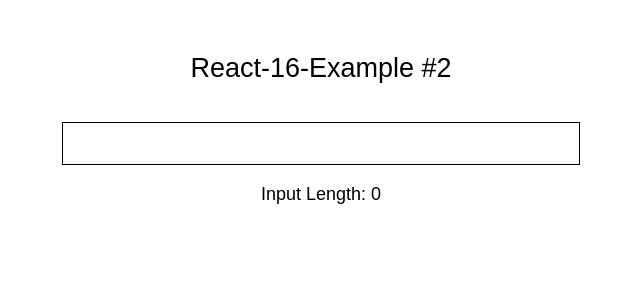
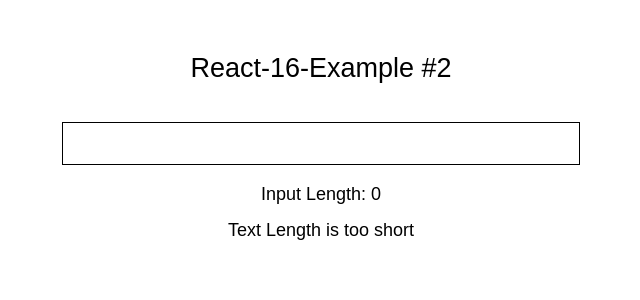
Before and after one commit to rivermanvr/react-16-reampup-ex2, a React (Create React App) app: page / in a window 1280 px wide. Shown: the top 300 px of the page, without its empty margins (319-959 px from the left). Built offline with nearby package versions, Linux system fonts and the light colour scheme.

Commit message:
validation component finished

```diff
--- a/src/App.js
+++ b/src/App.js
@@ -1,5 +1,6 @@
 import React, { Component } from 'react';
 import './App.css';
+import Validation from './Validation/Validation';
 
 class App extends Component {
   state = {
@@ -14,6 +15,7 @@ class App extends Component {
   render() {
     const inputTxt = this.state.inputTxt;
     const inputLen = inputTxt.length;
+    const outputChar = (inputLen >= 5) ? true : false;
     return (
       <div className="App">
         <header>
@@ -21,6 +23,7 @@ class App extends Component {
         </header>
         <div><input onChange={ this.onInputChange } value={ inputTxt } className="border input-style" type="text" /></div>
         <p>Input Length: { inputLen }</p>
+        <Validation inputLen={ inputLen } />
       </div>
     );
   }
--- /dev/null
+++ b/src/Validation/Validation.js
@@ -0,0 +1,12 @@
+import React from 'react';
+
+const validation = ({ inputLen }) => {
+  const messageOut = (inputLen < 5) ? 'Text Length is too short' : 'Text length is a valid length';
+  return (
+    <p>
+      { messageOut }
+    </p>
+  );
+};
+
+export default validation;
```
